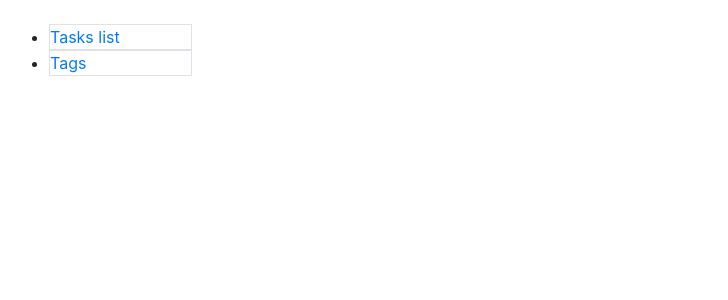
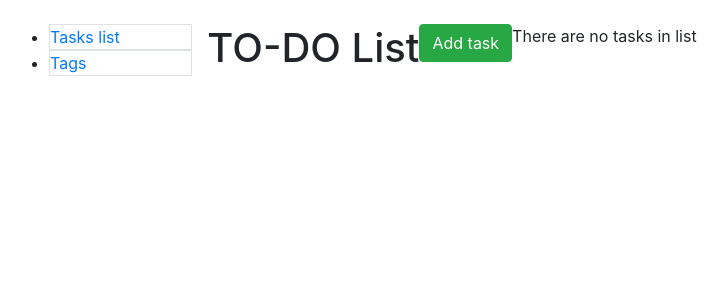
Before and after one commit to 4ndyua/django_todo, a Django app: template task_app/templates/task_app/task_list.html in a window 1280 px wide. Shown: the top 300 px of the page, without its empty margins (6-734 px from the left). Run offline with Django 4.2, Linux system fonts and the light colour scheme; the template is opened without the code that fills it, so the values that code supplies are empty.

Commit message:
interim commit

```diff
--- a/task_app/templates/task_app/base.html
+++ b/task_app/templates/task_app/base.html
@@ -23,7 +23,9 @@
           {% include "task_app/includes/sidebar.html" %}
         {% endblock %}
       </div>
+    {% block content %}
 
+    {% endblock %}
     </div>
   </div>
 </body>
--- a/task_app/templates/task_app/includes/sidebar.html
+++ b/task_app/templates/task_app/includes/sidebar.html
@@ -1,4 +1,4 @@
 <ul class="sidebar-nav">
   <li class="border"><a href="{% url 'task_app:task-list' %}">Tasks list</a></li>
-  <li class="border"><a href="#">Tags</a></li>
+  <li class="border"><a href="{% url 'task_app:tag-list' %}">Tags</a></li>
 </ul>
--- a/task_app/templates/task_app/task_list.html
+++ b/task_app/templates/task_app/task_list.html
@@ -1,6 +1,7 @@
 {% extends 'task_app/base.html' %}
 
 {% block content %}
+
   <h1>
     TO-DO List
     <a class="btn btn-success float-right" href="{% url 'task_app:task-create' %}" role="button">
@@ -14,9 +15,9 @@
         <li>
           <strong>{{ task.task }}</strong>
 
-          {% if task.completed %}
+          {% if task.done %}
             <strong style="color: green">Done</strong>
-            <a class="btn btn-secondary float-right" href="{% url 'task_app:task_change_complete ' pk=task.id %}" role="button">
+            <a class="btn btn-secondary float-right" href="{% url 'task_app:task_change_complete' pk=task.id %}" role="button">
               Undo
             </a>
           {% else %}
@@ -28,9 +29,9 @@
 
           <br>
 
-          Created: {{ task.time_start }}
-          {% if task.time_end %}
-            <span style="color: darkred">Deadline: {{ task.time_end }}</span>
+          Created: {{ task.created_at }}
+          {% if task.deadline %}
+            <span style="color: darkred">Deadline: {{ task.deadline }}</span>
           {% endif %}
 
           <br>
```
Also changed, not shown: django_todo/settings.py (+0 -12 lines).
